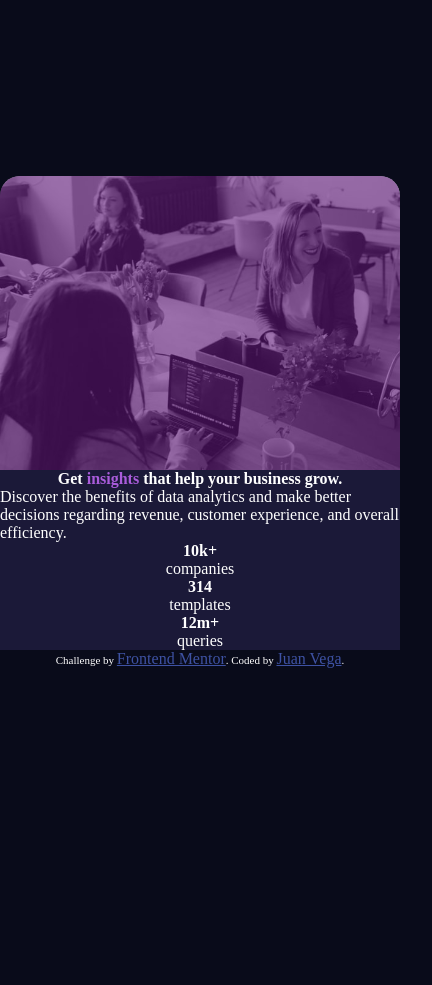
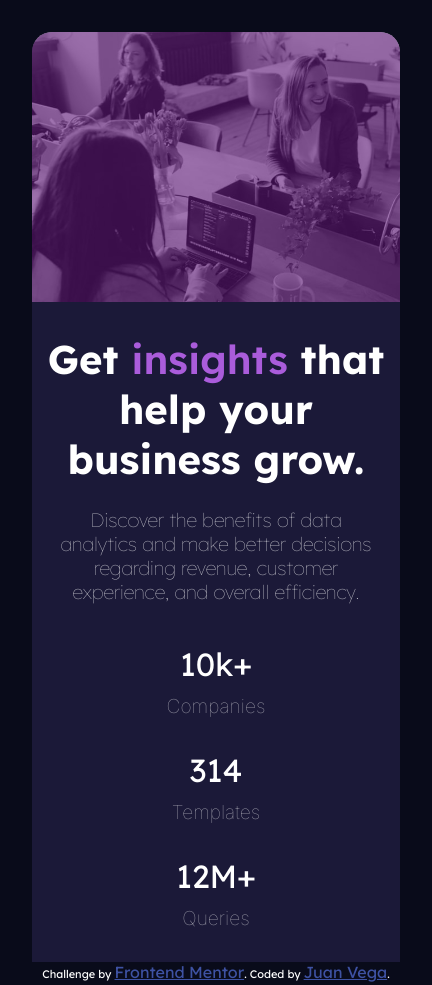
Before and after one commit to JuanTwoFour/Stats-preview-card-component, a plain HTML site: page index.html in a window 390 px wide. Shown: the whole page, 432 px wide, since content can reach past the window. Before the commit the page ends 844 px from the top, so only its background shows below. Drawn offline with Linux system fonts and the light colour scheme.

Commit message:
mobile styles complete

```diff
--- a/index.html
+++ b/index.html
@@ -9,6 +9,12 @@
   <link rel="stylesheet" href="./styles/responsive-styles.css">
   <link rel="stylesheet" href="./styles/styles.css">
 
+  <link rel="preconnect" href="https://fonts.googleapis.com">
+  <link rel="preconnect" href="https://fonts.gstatic.com" crossorigin>
+  <link
+    href="https://fonts.googleapis.com/css2?family=Inter:ital,opsz,wght@0,14..32,100..900;1,14..32,100..900&family=Lexend+Deca:wght@100..900&display=swap"
+    rel="stylesheet">
+
   <title>Frontend Mentor | Stats preview card component</title>
 </head>
 
@@ -19,19 +25,28 @@
       <img class="mobile-view border" src="./images/image-header-mobile.jpg" alt="header">
       <img class="desktop-view border" src="./images/image-header-desktop.jpg" alt="header">
     </div>
-    <h1 class="title">Get <b style="color: var(--soft-violet);">insights</b> that help your business grow.</h1>
+    <h1 class="title">Get <b style="color: var(--soft-violet); font-size: 2.5rem; font-weight: 600;">insights</b> that help your business
+      grow.</h1>
 
     <p class="description">
       Discover the benefits of data analytics and make better decisions regarding revenue, customer
       experience, and overall efficiency.
     </p>
 
-    <h3 class="stat">10k+</h3>
-    <p class="stat-holder">companies</p>
-    <h3 class="stat">314</h3>
-    <p class="stat-holder">templates</p>
-    <h3 class="stat">12m+</h3>
-    <p class="stat-holder">queries</p>
+    <div class="stats-table">
+      <div class="group">
+        <h3 class="stat">10k+</h3>
+        <p class="stat-holder">companies</p>
+      </div>
+      <div class="group">
+        <h3 class="stat">314</h3>
+        <p class="stat-holder">templates</p>
+      </div>
+      <div class="group">
+        <h3 class="stat">12M+</h3>
+        <p class="stat-holder">queries</p>
+      </div>
+    </div>
   </article>
 
   <footer class="attribution">
--- a/styles/styles.css
+++ b/styles/styles.css
@@ -17,6 +17,7 @@
   padding: 0;
   font-size: 1rem;
   color: var(--white);
+  font-family: 'Lexend Deca';
 }
 
 html,
@@ -40,11 +41,12 @@ body {
   align-items: center;
   min-height: 100vh;
   margin: 0;
+  padding: 2rem;
   background-color: var(--very-dark-blue);
 }
 
 .main {
-  width: 25rem;
+  width: 23rem;
   display: flex;
   flex-direction: column;
   align-items: center;
@@ -57,7 +59,7 @@ body {
 
 .image-overlay {
   position: relative;
-  display: inline-block; /* Adjust as needed */
+  display: inline-block;
 }
 
 .image-overlay::after {
@@ -67,9 +69,48 @@ body {
   left: 0;
   width: 100%;
   height: 100%;
-  background-color: rgba(95, 22, 122, 0.6); /* Purple color with 50% opacity */
-  pointer-events: none; /* Allows clicks to pass through */
+  background-color: rgba(95, 22, 122, 0.6);
+  pointer-events: none;
   border-radius: 20px 20px 0 0;
+}
+
+.title {
+  font-size: 2.5rem;
+  padding-top: 2rem;
+  text-align: center;
+}
+
+.description {
+  font-family: 'Lexend Deca';
+  font-size: 1.2rem;
+  padding: 1.5rem;
+  text-align: center;
+  font-weight: 100;
+  color: var(--transparent-white-main);
+}
+
+.stats-table {
+  display: flex;
+  flex-wrap: wrap;
+  flex-direction: column;
+  align-content: center;
+  text-align: center;
+  padding: 1rem 0 2rem 0;
+  gap: 2rem;
+}
+
+.stat {
+  font-size: 2rem;
+  font-weight: 400;
+  padding-bottom: .625rem;
+}
+
+.stat-holder {
+  font-family: 'Inter';
+  text-transform: capitalize;
+  font-size: 1.2rem;
+  font-weight: 100;
+  color: var(--transparent-white-stat);
 }
 
 .attribution { font-size: 11px; text-align: center; }
```
